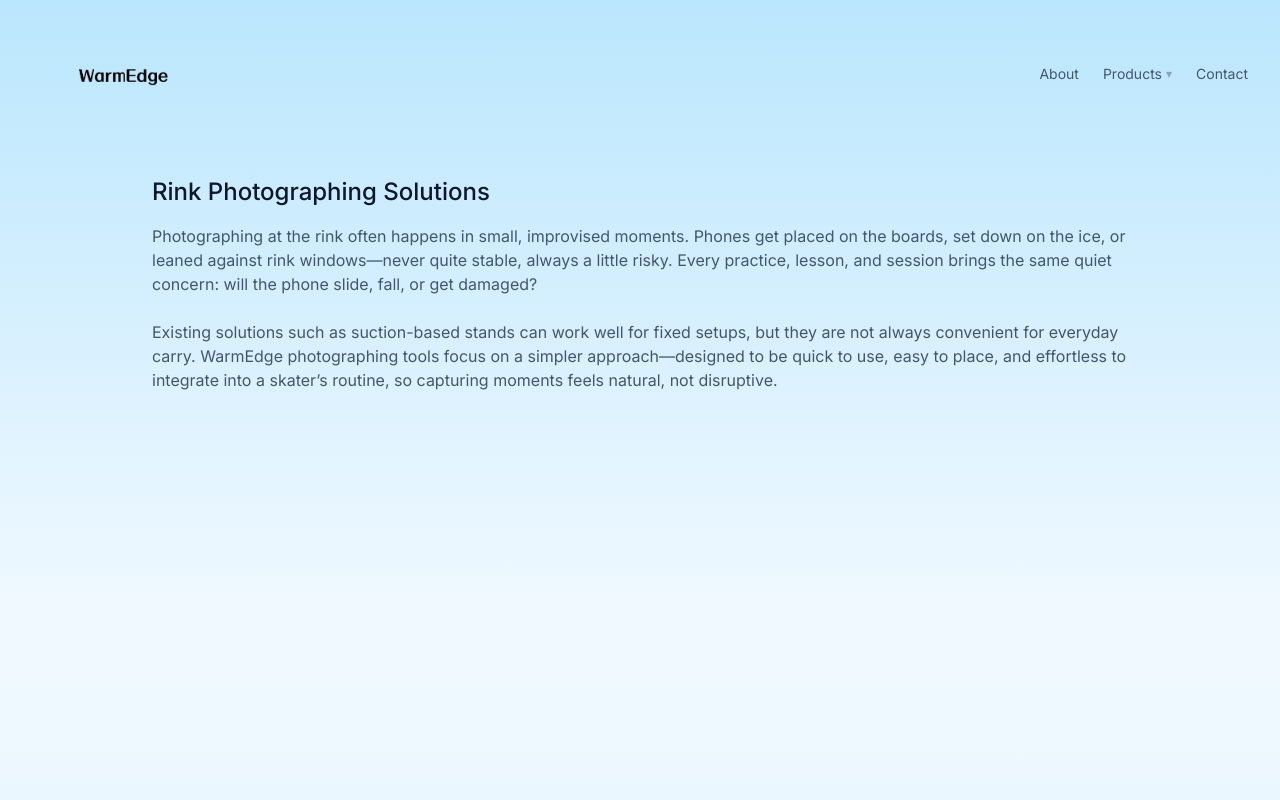
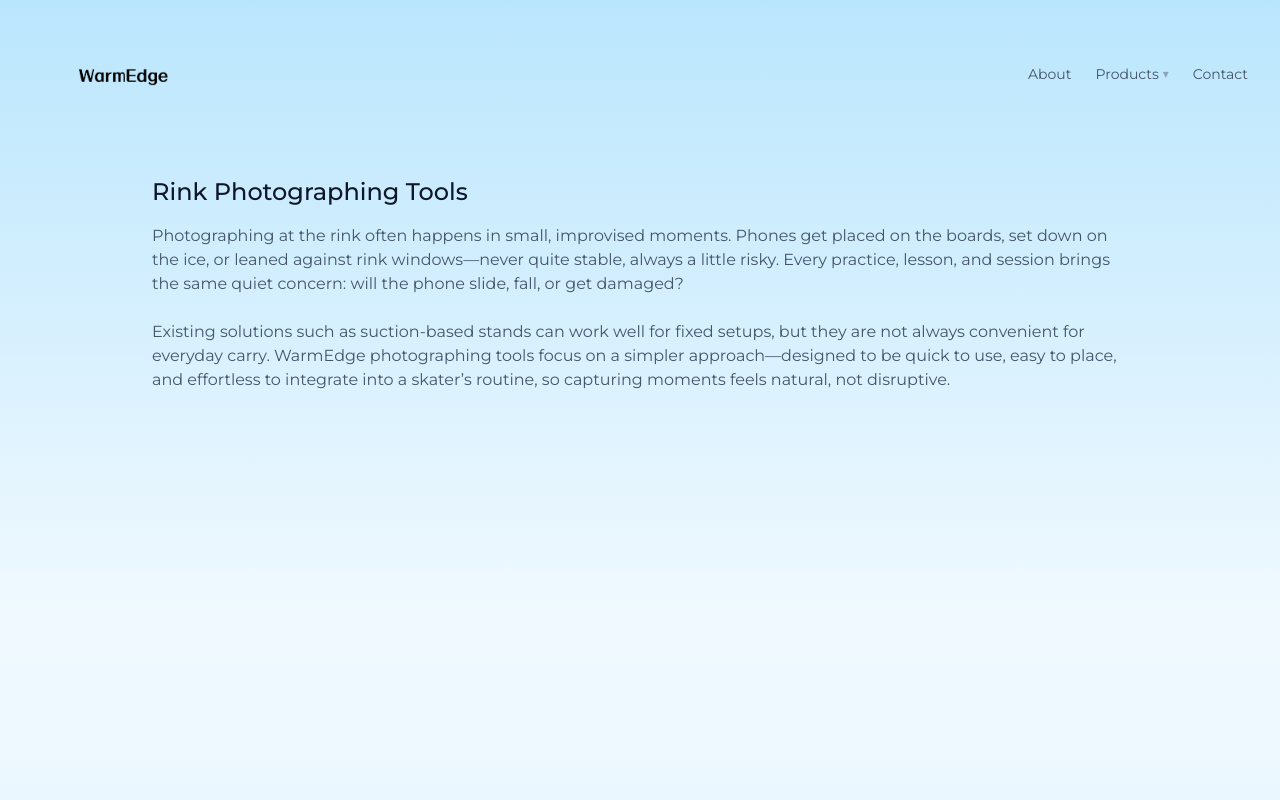
Before and after one commit to charlesl3/warmedge, a Next.js app: page /products/photographing in a window 1280 px wide. Shown: the top 800 px of the page. Built offline with nearby package versions, Linux system fonts and the light colour scheme.

Commit message:
font change

```diff
--- a/app/layout.tsx
+++ b/app/layout.tsx
@@ -1,14 +1,15 @@
 import type { Metadata } from 'next'
-import { Inter } from 'next/font/google'
+import { Montserrat } from 'next/font/google'
 import { Analytics } from '@vercel/analytics/react'
 
 import Navbar from './components/Navbar'
 import Footer from './components/Footer'
 import './globals.css'
 
-const inter = Inter({
+const montserrat = Montserrat({
   subsets: ['latin'],
-  weight: ['300', '400', '500', '600'],
+  weight: ['400', '500', '600'],
+  display: 'swap',
 })
 
 export const metadata: Metadata = {
@@ -23,22 +24,16 @@ export default function RootLayout({
 }) {
   return (
     <html lang="en">
-      <body className={inter.className}>
-
-        {/* Global navigation */}
+      <body className={montserrat.className}>
         <Navbar />
 
-        {/* Page content */}
         <main className="min-h-screen">
           {children}
         </main>
 
-        {/* Global footer */}
         <Footer />
 
-        {/* Vercel Analytics (production-safe) */}
         <Analytics />
-
       </body>
     </html>
   )
--- a/app/products/photographing/page.tsx
+++ b/app/products/photographing/page.tsx
@@ -2,7 +2,7 @@ export default function PhotographingPage() {
   return (
     <main className="mx-auto max-w-5xl px-6 pt-44 py-24">
       <h1 className="text-2xl font-medium text-slate-900">
-        Rink Photographing Solutions
+        Rink Photographing Tools
       </h1>
 
       <p className="mt-4 text-slate-600">
--- a/app/products/storage/page.tsx
+++ b/app/products/storage/page.tsx
@@ -2,7 +2,7 @@ export default function StoragePage() {
   return (
     <main className="mx-auto max-w-5xl px-6 pt-44 py-24">
       <h1 className="text-2xl font-medium text-slate-900">
-        Rink Storage Solutions
+        Rink Storage Tools
       </h1>
 
       <p className="mt-4 text-slate-600">
--- a/app/products/warming/page.tsx
+++ b/app/products/warming/page.tsx
@@ -2,11 +2,11 @@ export default function WarmingPage() {
   return (
     <main className="mx-auto max-w-5xl px-6 pt-44 py-24">
       <h1 className="text-2xl font-medium text-slate-900">
-        Rink Warming Solutions
+        Rink Warming Tools
       </h1>
 
       <p className="mt-4 text-slate-600">
-Few things are more frustrating than a flutz. Cold toes after a short time on the ice is one of them. You warm up, feel great, and then—ten minutes later—your forefoot has gone numb. The timing is there, the muscle memory is there, but the feeling is gone. Every skater knows the moment.
+Few things are more frustrating than a Flutz. Cold toes after a short time on the ice is one of them. You warm up, feel great, and then—ten minutes later—your forefoot has gone numb. The timing is there, the muscle memory is there, but the feeling is gone. Every skater knows the moment.
       </p>
 
       <p className="mt-6 text-slate-600">
```
